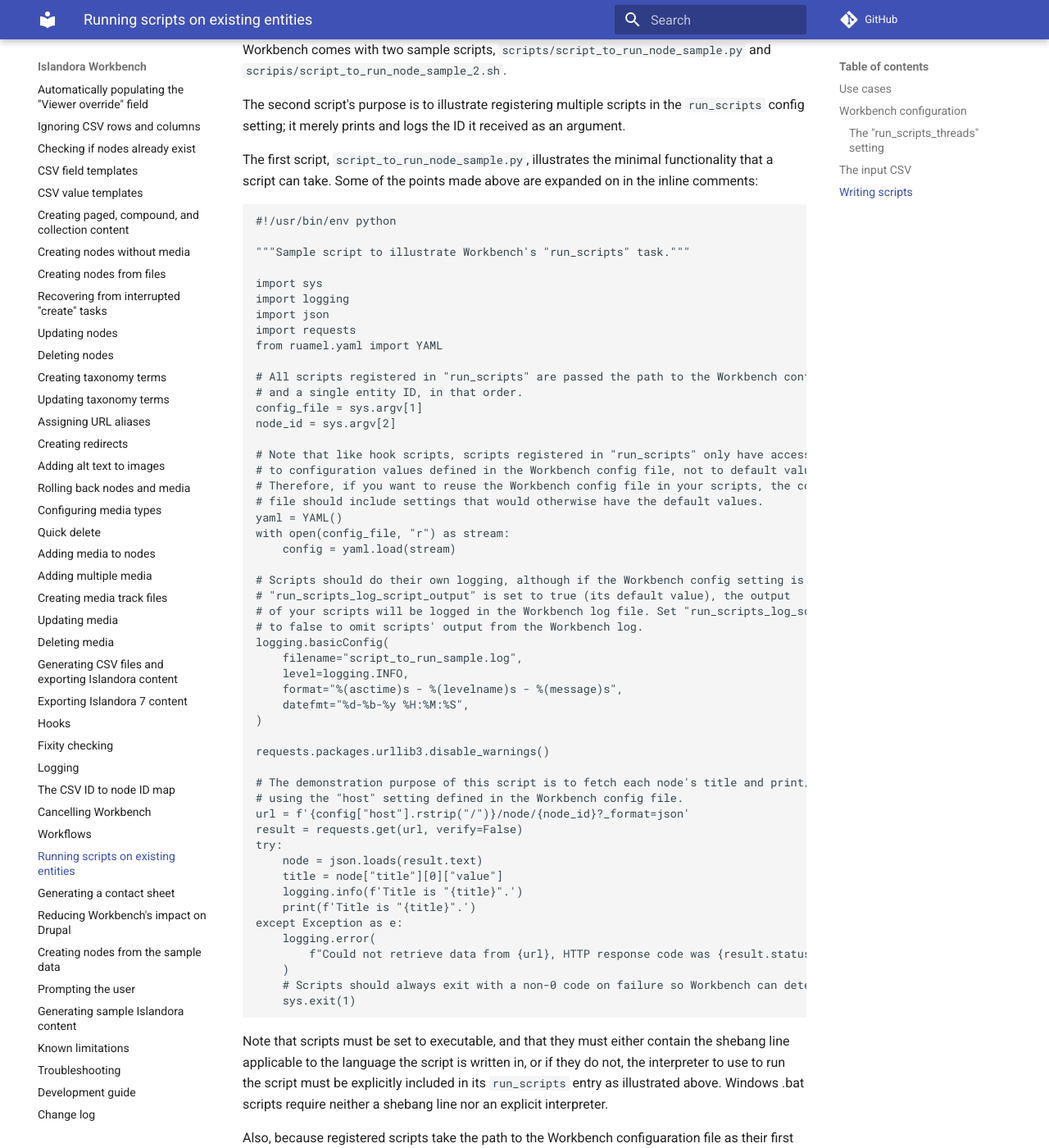
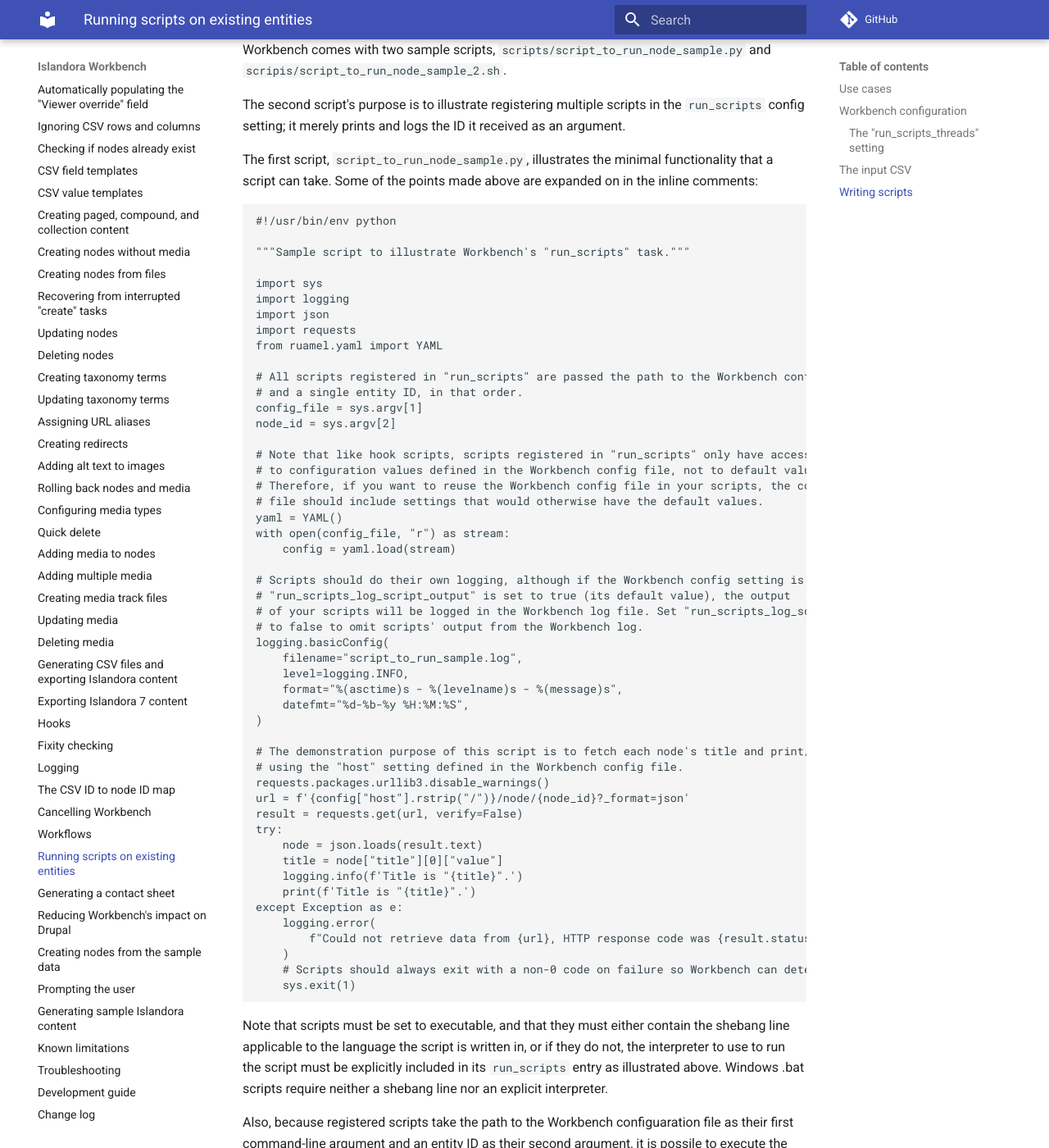
Before and after one commit to mjordan/islandora_workbench_docs, an MkDocs documentation site: the page built from docs/running_scripts.md, in a window 1280 px wide and 1400 px high, scrolled down 2930 px. Shown: the whole window at 82% size. Built offline with MkDocs 1.6.1 and Material for MkDocs 9.7.7, drawn with Linux system fonts in a browser that asks for light colours; comment, search, counter and statistics services are not loaded.

```diff
--- a/docs/running_scripts.md
+++ b/docs/running_scripts.md
@@ -122,10 +122,9 @@ logging.basicConfig(
     datefmt="%d-%b-%y %H:%M:%S",
 )
 
-requests.packages.urllib3.disable_warnings()
-
 # The demonstration purpose of this script is to fetch each node's title and print/log it,
 # using the "host" setting defined in the Workbench config file.
+requests.packages.urllib3.disable_warnings()
 url = f'{config["host"].rstrip("/")}/node/{node_id}?_format=json'
 result = requests.get(url, verify=False)
 try:
```
